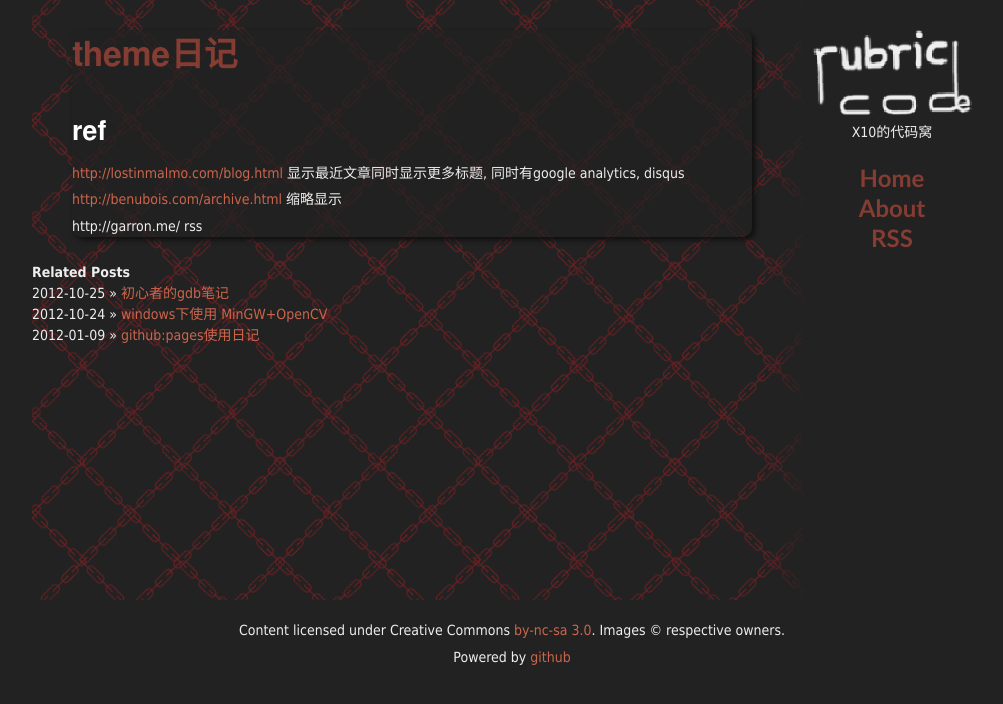
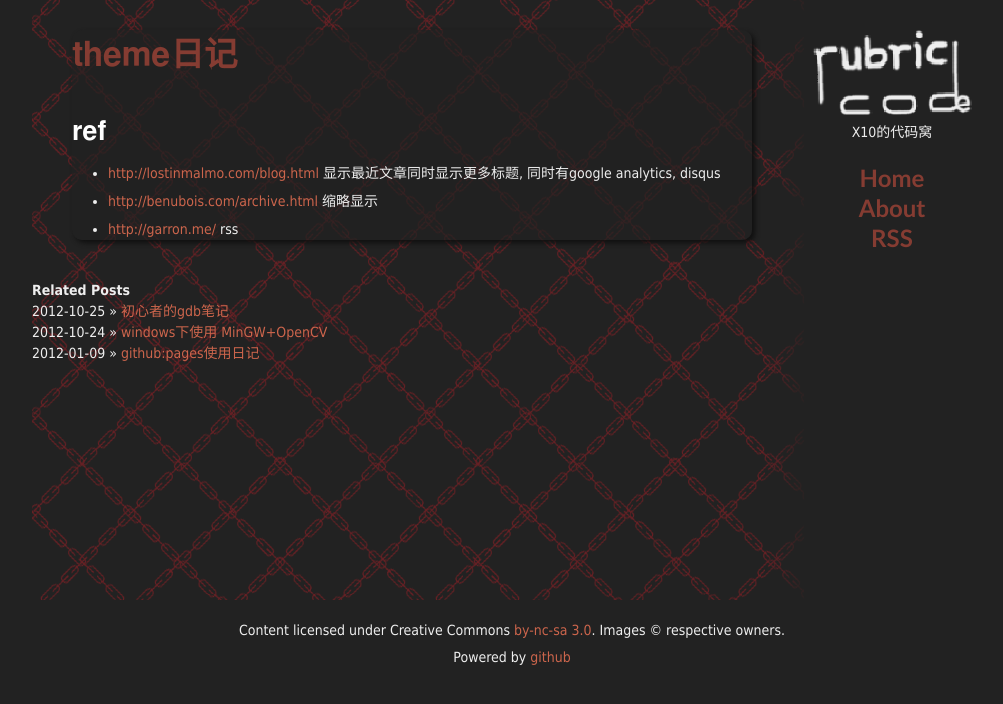
Before and after one commit to zolunx10/zolunx10.github.com, a Jekyll site: the page built from _posts/web/2012-01-11-about_theme.md, in a window 1280 px wide. Shown: the top 704 px of the page, without its empty margins (128-1131 px from the left). Built offline with Jekyll 4.4.1, drawn with Linux system fonts in a browser that asks for light colours; nearby versions of some CDN libraries; Markdown is read by kramdown in place of the engine named in the settings.

Commit message:
FIX: change markdown engine to rdiscount

```diff
--- a/_config.yml
+++ b/_config.yml
@@ -2,5 +2,7 @@
 desc: "X10的代码窝"
 url: "http://code.x10.im"
 permalink: /blog/:categories/:title.html
+lsi: true
+markdown: rdiscount
 pygments: true
-paginate: 6
+paginate: 5
--- a/_layouts/default.html
+++ b/_layouts/default.html
@@ -10,7 +10,7 @@
     <meta charset="utf-8" />
     <!-- Always force latest IE rendering engine (even in intranet) & Chrome Frame -->
     <meta http-equiv="X-UA-Compatible" content="IE=edge,chrome=1">
-    <title>{{page.title - X10}}</title>
+    <title>{{page.title}} - X10</title>
     <meta name="description" content="{{site.desc}}" />
     <meta name="author" content="zolunX10">
     <meta name="viewport" content="width=device-width" />
--- a/_posts/web/2012-01-11-about_theme.md
+++ b/_posts/web/2012-01-11-about_theme.md
@@ -6,11 +6,12 @@
 ---
 
 ## ref
-<http://lostinmalmo.com/blog.html>
+
+- <http://lostinmalmo.com/blog.html>
 显示最近文章同时显示更多标题, 同时有google analytics, disqus
 
-<http://benubois.com/archive.html>
+- <http://benubois.com/archive.html>
 缩略显示
 
-http://garron.me/
+- <http://garron.me/>
 rss
--- a/css/devil_survivor.css
+++ b/css/devil_survivor.css
@@ -78,7 +78,7 @@
 }
 .post {
   width:680px;
-  margin:0 auto 25px;
+  margin:0 auto 40px;
   background-color:rgba(34,34,34,0.7);
   box-shadow: 3px 3px 5px #101010;
   border-width:25px;
--- a/index.html
+++ b/index.html
@@ -1,13 +1,13 @@
 ---
 layout: default
-title: {{site.name}}
+title: Rubric Code
 ---
 {% for post in paginator.posts %}
   <article class="post markdown-body">
         <h1 class="title">
           <a href="{{ post.url }}">{{ post.title }}</a>
         </h1>
-  <div class="entry">
+  <div class="entry markdown-body">
     {{ post.content }}
   </div>
   <div class="meta clearfix">
```
Also changed, not shown: _posts/2012-01-09-hello_github.md (+1 -4 lines).
